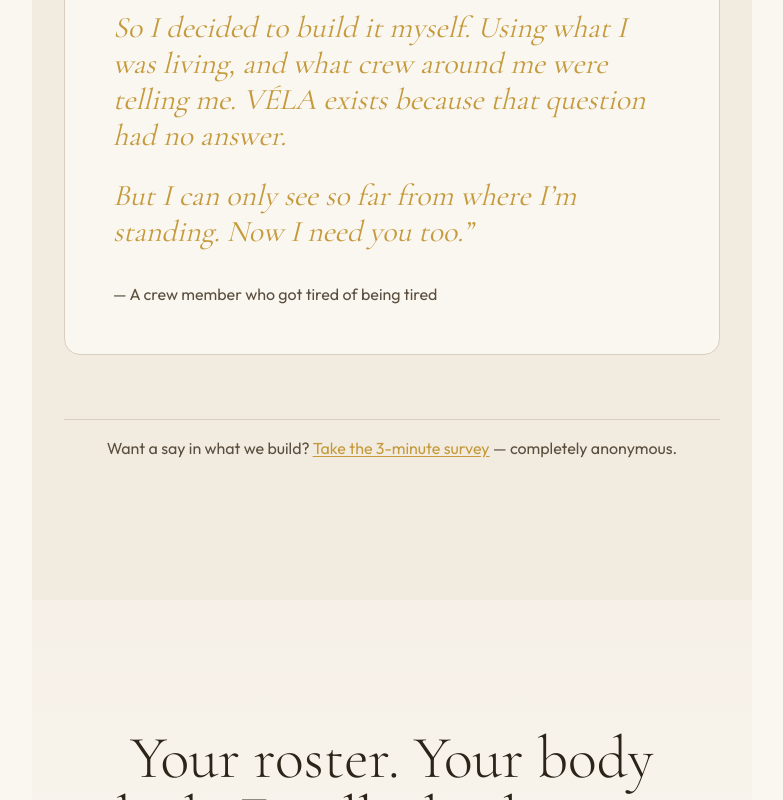
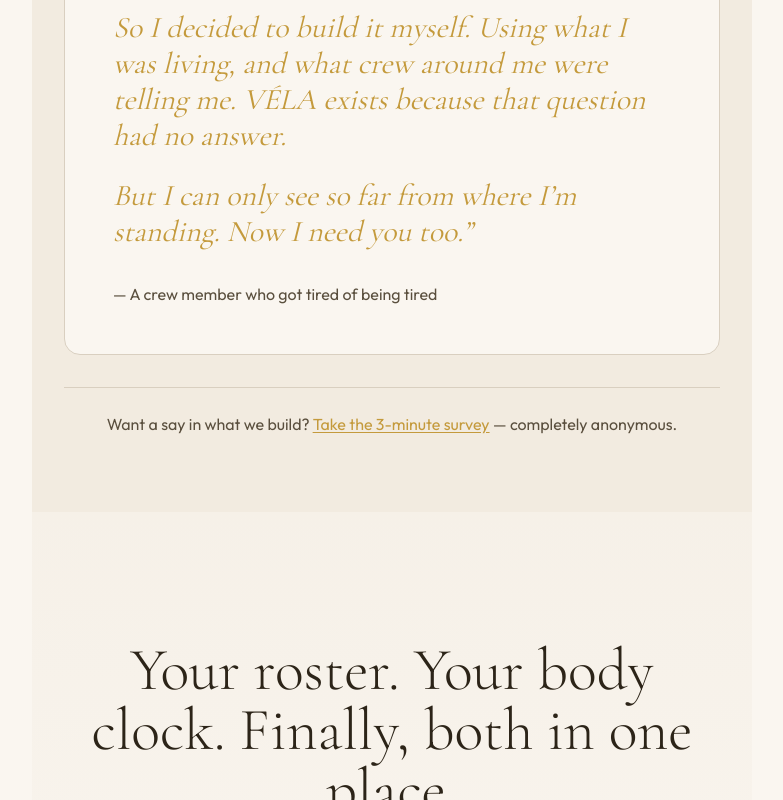
Before and after one commit to growthwise68/vela-website, a Next.js app: page / in a window 1280 px wide. Shown: the part 4875-5675 px from the top of the page, without its empty margins (248-1031 px from the left). Built offline with nearby package versions, Linux system fonts and the light colour scheme; no server answers; a web font is replaced by a local one.

Commit message:
fix: tighten survey CTA spacing in built-by-crew section

```diff
--- a/src/app/page.tsx
+++ b/src/app/page.tsx
@@ -248,7 +248,7 @@ export default function HomePage() {
       </section>
 
       {/* BUILT BY CREW SECTION */}
-      <section className="w-full py-20 md:py-32 bg-parchment">
+      <section className="w-full pt-20 md:pt-32 pb-12 md:pb-16 bg-parchment">
         <div className="max-w-4xl mx-auto px-6 md:px-8">
           <h2 className="font-display text-5xl md:text-6xl font-light text-ink mb-6 border-b-2 border-gold pb-4">
             Built by crew.
@@ -257,7 +257,7 @@ export default function HomePage() {
             This is where V&Eacute;LA came from. Not a strategy session. A crew member who got tired of
             asking the same questions as everyone else — and getting nothing back.
           </p>
-          <div className="bg-cream rounded-2xl p-8 md:p-12 mb-16 border border-warmLine">
+          <div className="bg-cream rounded-2xl p-8 md:p-12 mb-8 border border-warmLine">
             <p className="font-display text-2xl md:text-3xl italic text-gold mb-6 leading-relaxed">
               &ldquo;Early in my flying career, I was struggling to adjust to the job. Not the service. Not
               the passengers. The schedule. What it was doing to my body, my sleep, my life outside the
@@ -279,7 +279,7 @@ export default function HomePage() {
           </div>
 
           {/* Survey CTA — secondary, optional */}
-          <div className="text-center pt-4 border-t border-warmLine">
+          <div className="text-center pt-6 border-t border-warmLine">
             <p className="font-sans text-base text-inkMid mb-3">
               Want a say in what we build?{" "}
               <Link
```
